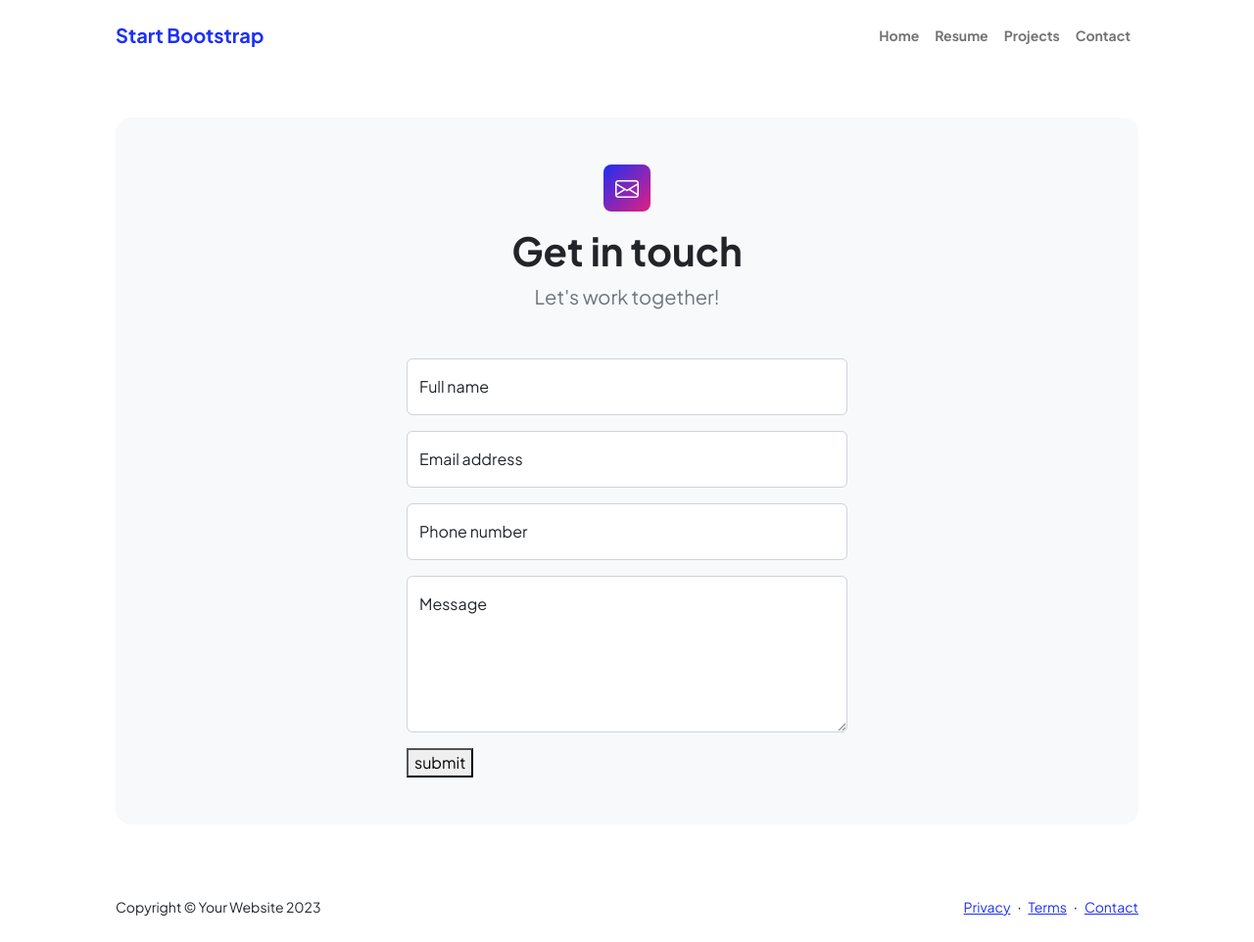
After one commit to sheikhrokonuzzman34/first_project_101_gb, a Django app: page /contact/ in a window 1280 px wide. The commit adds this page. Shown: the whole page at 98% size. Run offline with Django 5.2, Linux system fonts and the light colour scheme; some libraries are stand-ins or nearby versions.

Commit message:
update_class 21

```diff
--- a/main_app/admin.py
+++ b/main_app/admin.py
@@ -5,3 +5,4 @@ from .models import *
 # Register your models here.
 admin.site.register(Profile)
 admin.site.register(Project)
+admin.site.register(ContactMessage)
--- /dev/null
+++ b/main_app/forms.py
@@ -0,0 +1,7 @@
+from django import forms
+from main_app.models import ContactMessage
+
+class ContactMessageForm(forms.ModelForm):
+    class Meta:
+        model = ContactMessage
+        fields = ['fullname', 'phone_number', 'email', 'message']
--- a/main_app/models.py
+++ b/main_app/models.py
@@ -18,3 +18,14 @@ class Project(models.Model):
 
     def __str__(self):
         return self.title
+
+
+class ContactMessage(models.Model):
+    fullname = models.CharField(max_length=100)
+    phone_number = models.CharField(max_length=15)
+    email = models.EmailField()
+    message = models.TextField()
+    sent_at = models.DateTimeField(auto_now_add=True)
+
+    def __str__(self):
+        return f"Message from {self.fullname} -- {self.email}"
--- /dev/null
+++ b/main_app/templates/main_app/base.html
@@ -0,0 +1,65 @@
+{% load static %}
+
+<!DOCTYPE html>
+<html lang="en">
+    <head>
+        <meta charset="utf-8" />
+        <meta name="viewport" content="width=device-width, initial-scale=1, shrink-to-fit=no" />
+        <meta name="description" content="" />
+        <meta name="author" content="" />
+        <title>Personal - Start Bootstrap Theme</title>
+        <!-- Favicon-->
+        <link rel="icon" type="image/x-icon" href="assets/favicon.ico" />
+        <!-- Custom Google font-->
+        <link rel="preconnect" href="https://fonts.googleapis.com" />
+        <link rel="preconnect" href="https://fonts.gstatic.com" crossorigin />
+        <link href="https://fonts.googleapis.com/css2?family=Plus+Jakarta+Sans:wght@100;200;300;400;500;600;700;800;900&amp;display=swap" rel="stylesheet" />
+        <!-- Bootstrap icons-->
+        <link href="https://cdn.jsdelivr.net/npm/bootstrap-icons@1.8.1/font/bootstrap-icons.css" rel="stylesheet" />
+        <!-- Core theme CSS (includes Bootstrap)-->
+        <link href="{% static 'css/styles.css' %}" rel="stylesheet" />
+    </head>
+    <body class="d-flex flex-column h-100">
+        <main class="flex-shrink-0">
+            <!-- Navigation-->
+            <nav class="navbar navbar-expand-lg navbar-light bg-white py-3">
+                <div class="container px-5">
+                    <a class="navbar-brand" href="index.html"><span class="fw-bolder text-primary">Start Bootstrap</span></a>
+                    <button class="navbar-toggler" type="button" data-bs-toggle="collapse" data-bs-target="#navbarSupportedContent" aria-controls="navbarSupportedContent" aria-expanded="false" aria-label="Toggle navigation"><span class="navbar-toggler-icon"></span></button>
+                    <div class="collapse navbar-collapse" id="navbarSupportedContent">
+                        <ul class="navbar-nav ms-auto mb-2 mb-lg-0 small fw-bolder">
+                            <li class="nav-item"><a class="nav-link" href="{% url 'index' %}">Home</a></li>
+                            <li class="nav-item"><a class="nav-link" href="resume.html">Resume</a></li>
+                            <li class="nav-item"><a class="nav-link" href="{% url 'projects' %}">Projects</a></li>
+                            <li class="nav-item"><a class="nav-link" href="{% url 'contact' %}">Contact</a></li>
+                        </ul>
+                    </div>
+                </div>
+            </nav>
+            <!-- Page content-->
+            {% block content %}
+
+            {% endblock content %}
+
+        </main>
+        <!-- Footer-->
+        <footer class="bg-white py-4 mt-auto">
+            <div class="container px-5">
+                <div class="row align-items-center justify-content-between flex-column flex-sm-row">
+                    <div class="col-auto"><div class="small m-0">Copyright &copy; Your Website 2023</div></div>
+                    <div class="col-auto">
+                        <a class="small" href="#!">Privacy</a>
+                        <span class="mx-1">&middot;</span>
+                        <a class="small" href="#!">Terms</a>
+                        <span class="mx-1">&middot;</span>
+                        <a class="small" href="#!">Contact</a>
+                    </div>
+                </div>
+            </div>
+        </footer>
+        <!-- Bootstrap core JS-->
+        <script src="https://cdn.jsdelivr.net/npm/bootstrap@5.2.3/dist/js/bootstrap.bundle.min.js"></script>
+        <!-- Core theme JS-->
+        <script src="{% static 'js/scripts.js' %}"></script>
+    </body>
+</html>
--- /dev/null
+++ b/main_app/templates/main_app/contact.html
@@ -0,0 +1,90 @@
+{% extends "main_app/base.html" %}
+
+{% block content %}
+        <section class="py-5">
+            <div class="container px-5">
+                <!-- Contact form-->
+                <div class="bg-light rounded-4 py-5 px-4 px-md-5">
+                    <div class="text-center mb-5">
+                        <div class="feature bg-primary bg-gradient-primary-to-secondary text-white rounded-3 mb-3"><i
+                                class="bi bi-envelope"></i></div>
+                        <h1 class="fw-bolder">Get in touch</h1>
+                        <p class="lead fw-normal text-muted mb-0">Let's work together!</p>
+                    </div>
+                    <div class="row gx-5 justify-content-center">
+                        <div class="col-lg-8 col-xl-6">
+                            <!-- * * * * * * * * * * * * * * *-->
+                            <!-- * * SB Forms Contact Form * *-->
+                            <!-- * * * * * * * * * * * * * * *-->
+                            <!-- This form is pre-integrated with SB Forms.-->
+                            <!-- To make this form functional, sign up at-->
+                            <!-- https://startbootstrap.com/solution/contact-forms-->
+                            <!-- to get an API token!-->
+                            <form id="contactForm" method="post" action="{% url 'contact' %}">
+                                {% csrf_token %}
+                                <!-- Name input-->
+                                <div class="form-floating mb-3">
+                                    <input class="form-control" name="fullname" id="name" type="text"
+                                        placeholder="Enter your name..." data-sb-validations="required" />
+                                    <label for="name">Full name</label>
+                                    <div class="invalid-feedback" data-sb-feedback="name:required">A name is required.
+                                    </div>
+                                </div>
+                                <!-- Email address input-->
+                                <div class="form-floating mb-3">
+                                    <input class="form-control" name="email" id="email" type="email"
+                                        placeholder="name@example.com" data-sb-validations="required,email" />
+                                    <label for="email">Email address</label>
+                                    <div class="invalid-feedback" data-sb-feedback="email:required">An email is
+                                        required.</div>
+                                    <div class="invalid-feedback" data-sb-feedback="email:email">Email is not valid.
+                                    </div>
+                                </div>
+                                <!-- Phone number input-->
+                                <div class="form-floating mb-3">
+                                    <input class="form-control" name="phone_number" id="phone" type="tel"
+                                        placeholder="(123) 456-7890" data-sb-validations="required" />
+                                    <label for="phone">Phone number</label>
+                                    <div class="invalid-feedback" data-sb-feedback="phone:required">A phone number is
+                                        required.</div>
+                                </div>
+                                <!-- Message input-->
+                                <div class="form-floating mb-3">
+                                    <textarea class="form-control" name="message" id="message" type="text"
+                                        placeholder="Enter your message here..." style="height: 10rem"
+                                        data-sb-validations="required"></textarea>
+                                    <label for="message">Message</label>
+                                    <div class="invalid-feedback" data-sb-feedback="message:required">A message is
+                                        required.</div>
+                                </div>
+                                <!-- Submit success message-->
+                                <!---->
+                                <!-- This is what your users will see when the form-->
+                                <!-- has successfully submitted-->
+                                <div class="d-none" id="submitSuccessMessage">
+                                    <div class="text-center mb-3">
+                                        <div class="fw-bolder">Form submission successful!</div>
+                                        To activate this form, sign up at
+                                        <br />
+                                        <a
+                                            href="https://startbootstrap.com/solution/contact-forms">https://startbootstrap.com/solution/contact-forms</a>
+                                    </div>
+                                </div>
+                                <!-- Submit error message-->
+                                <!---->
+                                <!-- This is what your users will see when there is-->
+                                <!-- an error submitting the form-->
+                                <div class="d-none" id="submitErrorMessage">
+                                    <div class="text-center text-danger mb-3">Error sending message!</div>
+                                </div>
+                                <!-- Submit Button-->
+                                <button type="submit">submit</button>
+                            </form>
+                        </div>
+                    </div>
+                </div>
+            </div>
+        </section>
+
+
+{% endblock content %}
--- a/main_app/views.py
+++ b/main_app/views.py
@@ -1,4 +1,4 @@
-from django.shortcuts import render
+from django.shortcuts import render, redirect
 from main_app.models import *
 
 # Create your views here.
@@ -10,3 +10,15 @@ def index(request):
 def projects(request):
     pro = Project.objects.all()
     return render(request, 'main_app/projects.html', {'pro': pro})
+
+from main_app.forms import ContactMessageForm
+def contact(request):
+    form = ContactMessageForm()
+    if request.method == 'POST':
+        form = ContactMessageForm(request.POST)
+        if form.is_valid():
+            form.save()
+            return redirect('/')
+    else:
+        form = ContactMessageForm()
+    return render(request, 'main_app/contact.html', {'form': form})
--- a/my_project/urls.py
+++ b/my_project/urls.py
@@ -16,14 +16,15 @@ Including another URLconf
 """
 from django.contrib import admin
 from django.urls import path
-from main_app.views import index, projects
+from main_app.views import *
 from django.conf import settings
 from django.conf.urls.static import static
 
 urlpatterns = [
     path('admin/', admin.site.urls),
-    path('', index, name='test'),
+    path('', index, name='index'),
     path('projects/', projects, name='projects'),
+    path('contact/', contact, name='contact'),
 
 ]
 
```
Also changed, not shown: main_app/templates/main_app/index.html (+4 -59 lines), db.sqlite3, main_app/migrations/0003_contactmessage.py (added).
